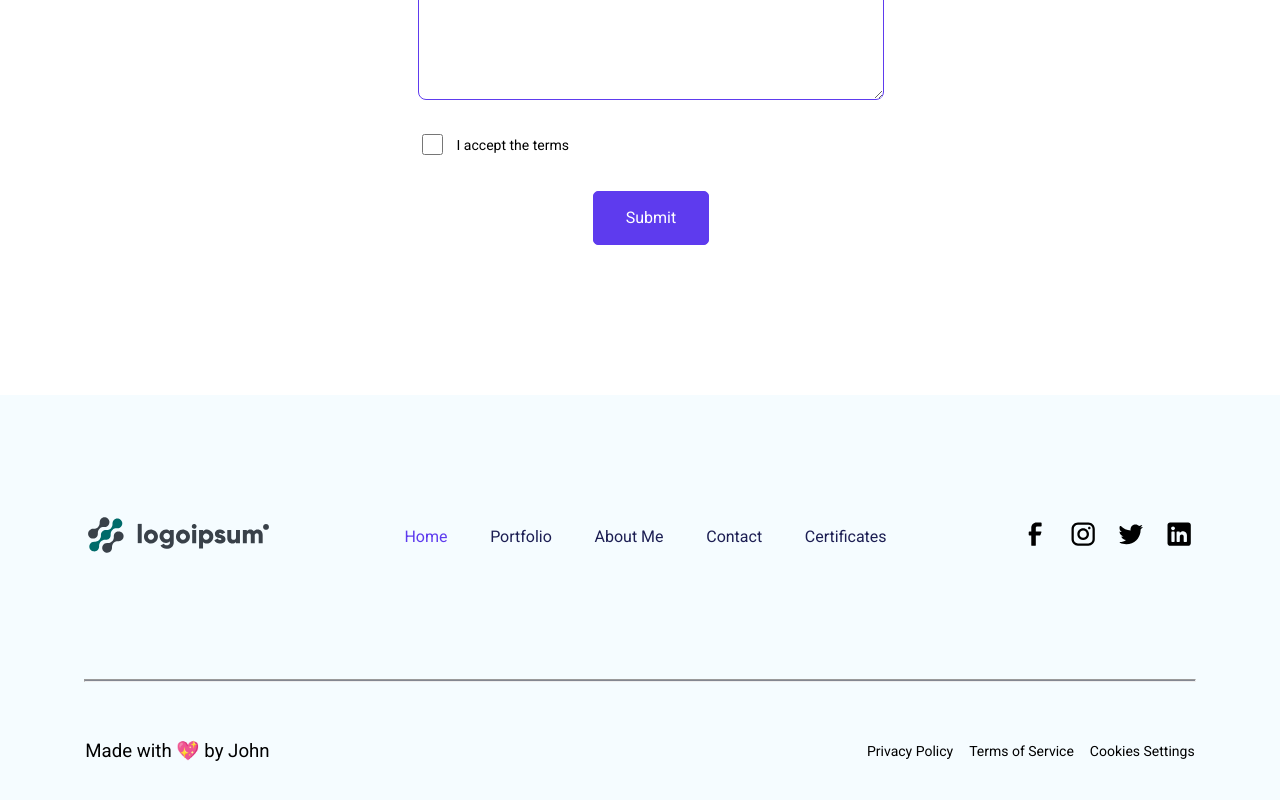
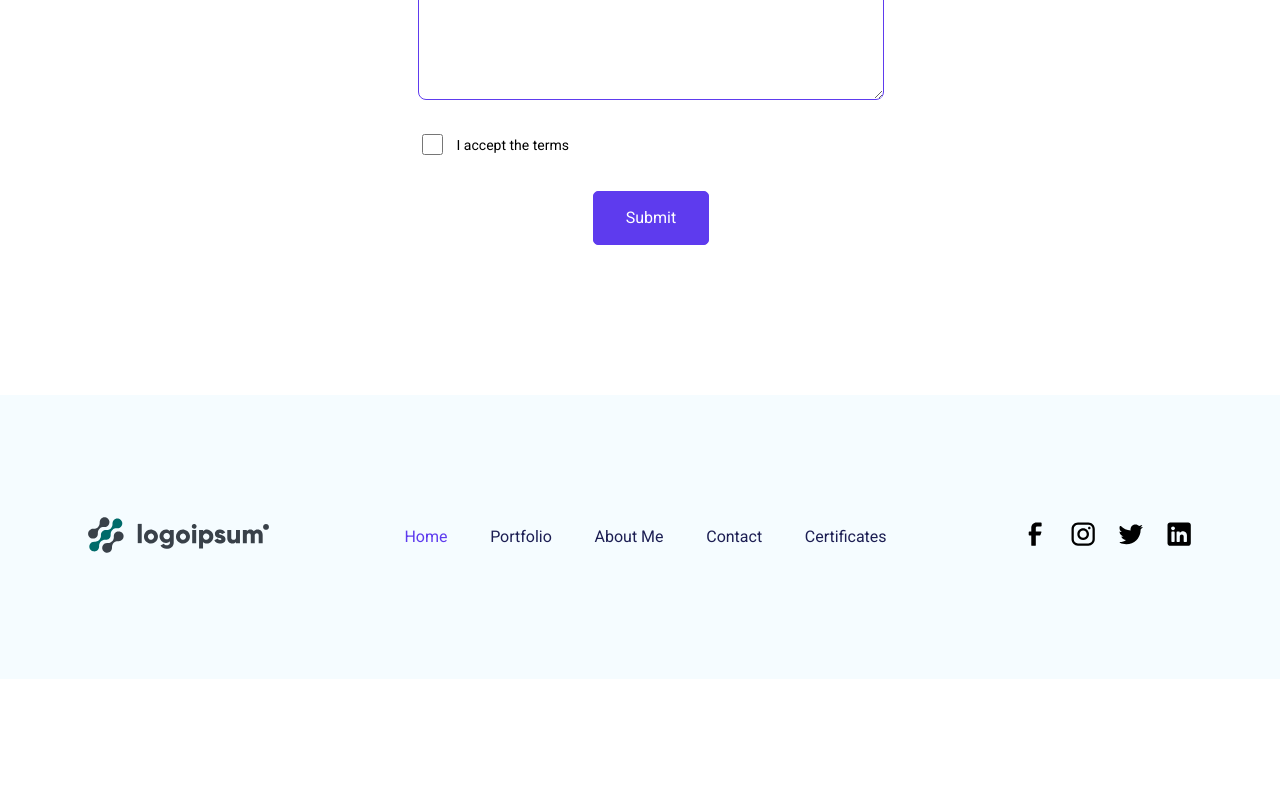
Before and after one commit to sahanyaL/react-js-personal-portfolio-main, a React (Create React App) app: page / in a window 1280 px wide. Shown: the part 5813-6613 px from the top of the page. After the commit the page ends 6492 px from the top, so only its background shows below. Built offline with nearby package versions, Linux system fonts and the light colour scheme.

Commit message:
edited footer.jsx

```diff
--- a/src/Pages/Home/Footer.jsx
+++ b/src/Pages/Home/Footer.jsx
@@ -170,53 +170,7 @@ function Footer() {
           </ul>
         </div>
       </div>
-      <hr className="divider" />
-      <div className="footer--content--container">
-        <p className="footer--content">Made with 💖 by John</p>
-        <div className="footer--social--icon">
-          <ul>
-            <li>
-              <Link
-                activeClass="navbar--active-content"
-                spy={true}
-                smooth={true}
-                offset={-70}
-                duration={500}
-                to="Privacy_Policy"
-                className="text-sm"
-              >
-                Privacy Policy
-              </Link>
-            </li>
-            <li>
-              <Link
-                activeClass="navbar--active-content"
-                spy={true}
-                smooth={true}
-                offset={-70}
-                duration={500}
-                to="Terms_of_Service"
-                className="text-sm"
-              >
-                Terms of Service
-              </Link>
-            </li>
-            <li>
-              <Link
-                activeClass="navbar--active-content"
-                spy={true}
-                smooth={true}
-                offset={-70}
-                duration={500}
-                to="Cookies_Settings"
-                className="text-sm"
-              >
-                Cookies Settings
-              </Link>
-            </li>
-          </ul>
-        </div>
-      </div>
+
     </footer>
   );
 }
```
